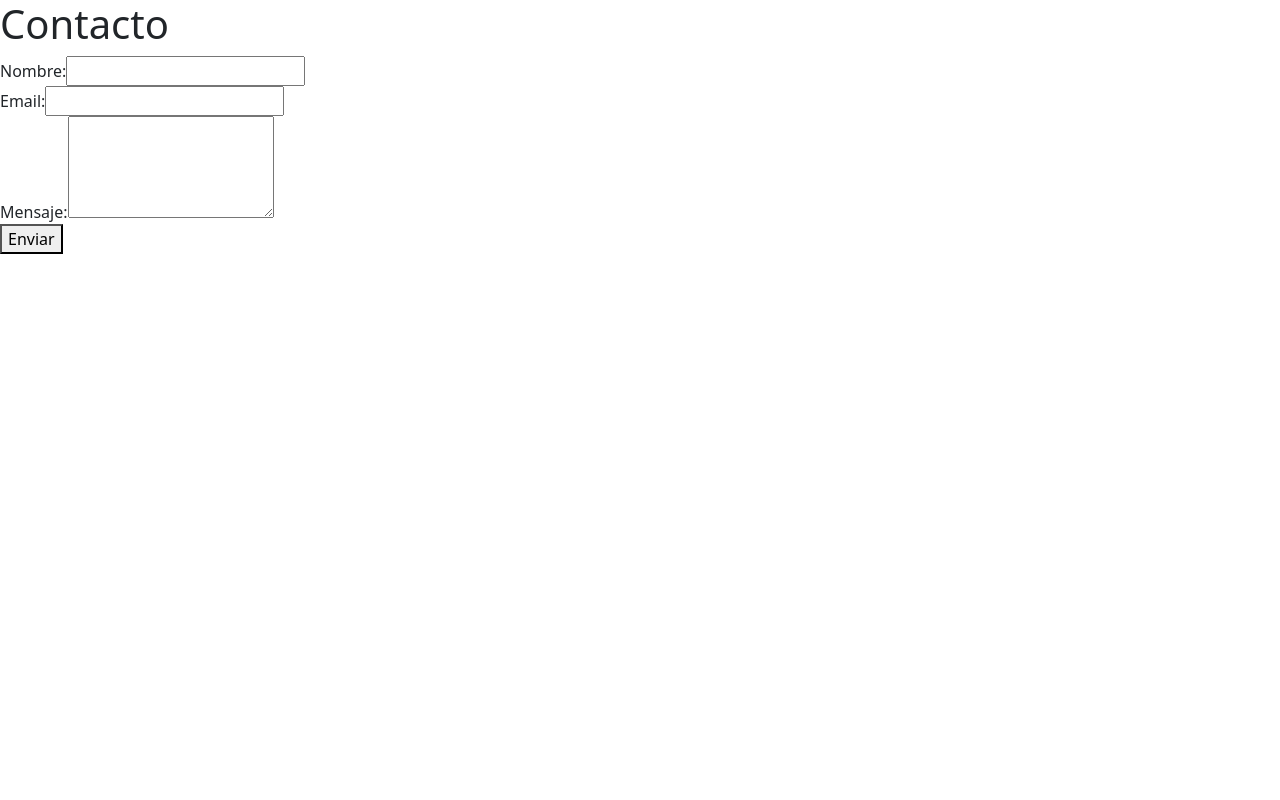
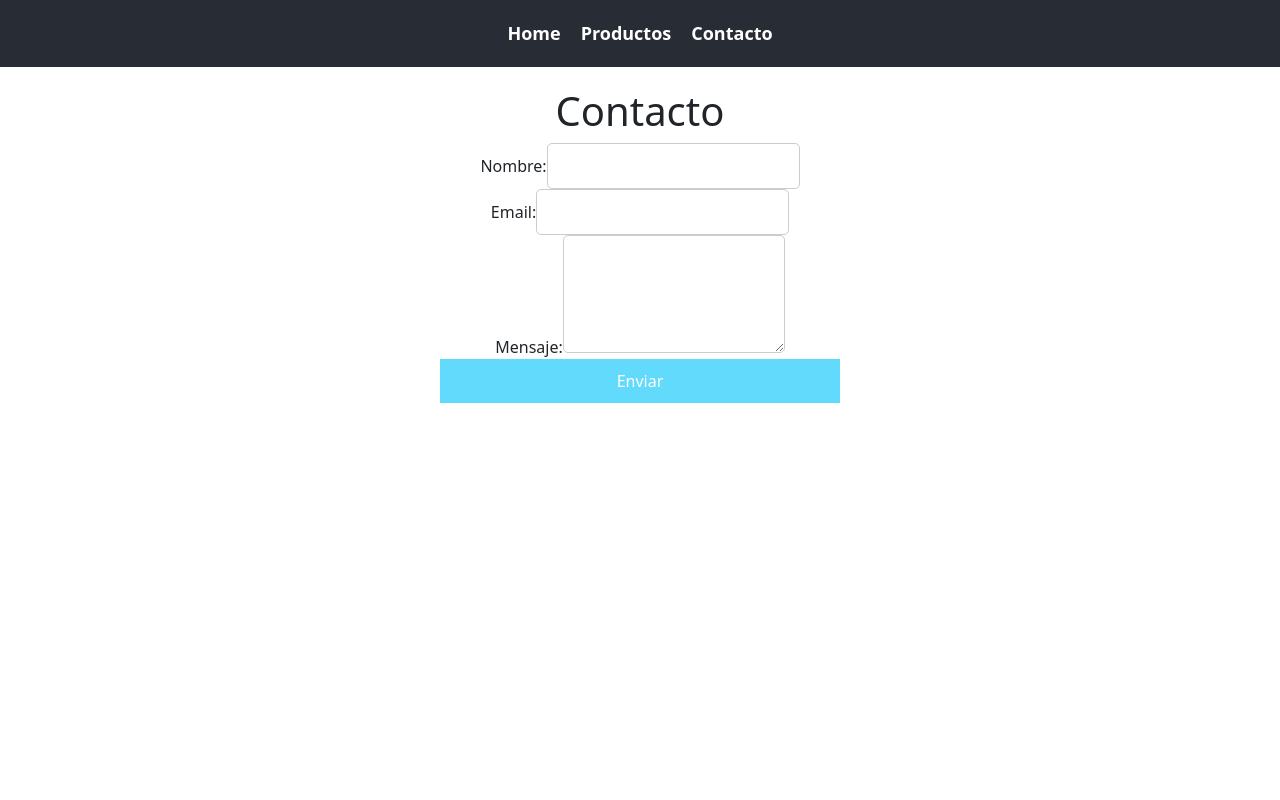
Before and after one commit to thiagobaran/TP7, a React (Create React App) app: page /contacto in a window 1280 px wide. Shown: the top 800 px of the page. Built offline with nearby package versions, Linux system fonts and the light colour scheme.

Commit message:
terminado creo

```diff
--- a/src/App.css
+++ b/src/App.css
@@ -1,38 +1,103 @@
 .App {
   text-align: center;
-}
-
-.App-logo {
-  height: 40vmin;
-  pointer-events: none;
-}
-
-@media (prefers-reduced-motion: no-preference) {
-  .App-logo {
-    animation: App-logo-spin infinite 20s linear;
-  }
+  min-height: 100vh;
+  display: flex;
+  flex-direction: column;
 }
 
 .App-header {
   background-color: #282c34;
-  min-height: 100vh;
-  display: flex;
-  flex-direction: column;
-  align-items: center;
-  justify-content: center;
-  font-size: calc(10px + 2vmin);
-  color: white;
+  padding: 20px;
 }
 
-.App-link {
+.nav-links {
+  list-style: none;
+  display: flex;
+  justify-content: center;
+  padding: 0;
+  margin: 0;
+}
+
+.nav-links li {
+  margin: 0 10px;
+}
+
+.nav-links a {
+  color: white;
+  text-decoration: none;
+  font-size: 18px;
+  font-weight: bold;
+  transition: color 0.3s ease;
+}
+
+.nav-links a:hover {
   color: #61dafb;
 }
 
-@keyframes App-logo-spin {
-  from {
-    transform: rotate(0deg);
-  }
-  to {
-    transform: rotate(360deg);
-  }
+.App-main {
+  flex: 1;
+  padding: 20px;
 }
+
+.App-footer {
+  background-color: #282c34;
+  color: white;
+  padding: 10px;
+  margin-top: auto;
+}
+
+h1 {
+  margin-bottom: 20px;
+}
+
+ul {
+  list-style: none;
+  padding: 0;
+  margin: 0;
+}
+
+li {
+  margin-bottom: 10px;
+}
+
+.carrusel {
+  width: 80%;
+  max-width: 400px;
+  margin: 20px auto;
+  height: 100%;
+}
+
+.carousel-item img {
+  height: 100%;
+  object-fit: cover;
+}
+
+form {
+  display: flex;
+  flex-direction: column;
+  max-width: 400px;
+  margin: 0 auto;
+}
+
+input,
+textarea {
+  margin-bottom: 15px;
+  padding: 10px;
+  border: 1px solid #ccc;
+  border-radius: 5px;
+  font-size: 16px;
+}
+
+button {
+  padding: 10px 20px;
+  background-color: #61dafb;
+  color: white;
+  border: none;
+  border-radius: 5px;
+  font-size: 16px;
+  cursor: pointer;
+}
+
+button:hover {
+  background-color: #44a8c7;
+}
--- a/src/App.js
+++ b/src/App.js
@@ -1,19 +1,42 @@
 import React from 'react';
-import { BrowserRouter as Router, Routes, Route } from 'react-router-dom';
+import { BrowserRouter as Router, Routes, Route, Link } from 'react-router-dom';
 import Home from './Paginas/Home';
 import Productos from './Paginas/Productos';
 import DetalleProducto from './Paginas/DetalleProducto';
 import Contacto from './Paginas/Contacto';
+import './App.css';
 
 function App() {
   return (
     <Router>
+      <div className="App">
+        <header className="App-header">
+          <nav>
+            <ul className="nav-links">
+              <li>
+                <Link to="/">Home</Link>
+              </li>
+              <li>
+                <Link to="/productos">Productos</Link>
+              </li>
+              <li>
+                <Link to="/contacto">Contacto</Link>
+              </li>
+            </ul>
+          </nav>
+        </header>
+        <main className="App-main">
           <Routes>
             <Route path="/" element={<Home />} />
             <Route path="/productos" element={<Productos />} />
             <Route path="/productos/:id" element={<DetalleProducto />} />
             <Route path="/contacto" element={<Contacto />} />
           </Routes>
+        </main>
+        <footer className="App-footer">
+          &copy; {new Date().getFullYear()} Barana's Co.
+        </footer>
+      </div>
     </Router>
   );
 }
--- /dev/null
+++ b/src/Paginas/Contacto.css
@@ -0,0 +1,29 @@
+/* Contacto.css */
+form {
+    display: flex;
+    flex-direction: column;
+    min-height: 100vh; /* Set the minimum height to cover the entire viewport */
+  }
+
+  input,
+  textarea {
+    margin-bottom: 15px;
+    padding: 10px;
+    border: 1px solid #ccc;
+    border-radius: 5px;
+    font-size: 16px;
+  }
+
+  button {
+    padding: 10px 20px;
+    background-color: #61dafb;
+    color: white;
+    border: none;
+    border-radius: 5px;
+    font-size: 16px;
+    cursor: pointer;
+  }
+
+  button:hover {
+    background-color: #44a8c7;
+  }
--- a/src/Paginas/Contacto.js
+++ b/src/Paginas/Contacto.js
@@ -1,4 +1,5 @@
 import React, { useState } from 'react';
+import "./Contacto.css";
 
 const Contacto = () => {
   const [formValues, setFormValues] = useState({ name: '', email: '', message: '' });
@@ -12,7 +13,6 @@ const Contacto = () => {
   const handleSubmit = (e) => {
     e.preventDefault();
     setIsFormSubmitted(true);
-    // Aquí puedes agregar la lógica de envío del formulario o realizar cualquier acción adicional
   };
 
   return (
@@ -23,7 +23,7 @@ const Contacto = () => {
           <p>Gracias por enviar el formulario. Nos pondremos en contacto contigo pronto.</p>
         </div>
       ) : (
-        <form onSubmit={handleSubmit}>
+        <form class="formContacto" onSubmit={handleSubmit}>
           <div>
             <label htmlFor="name">Nombre:</label>
             <input type="text" id="name" name="name" value={formValues.name} onChange={handleChange} />
--- /dev/null
+++ b/src/Paginas/DetalleProducto.css
@@ -0,0 +1,29 @@
+.detalle-producto {
+    display: flex;
+    max-width: 1000px;
+    margin: 0 auto;
+    padding: 20px;
+  }
+
+  .producto-info {
+    flex: 1;
+  }
+
+  .producto-carrousel {
+    flex: 1;
+  }
+
+  .producto-carrousel .carousel {
+    height: 100%;
+  }
+
+  .producto-carrousel .carousel img {
+    height: 100%;
+    object-fit: contain;
+  }
+
+  @media (max-width: 768px) {
+    .detalle-producto {
+      flex-direction: column;
+    }
+  }
--- a/src/Paginas/DetalleProducto.js
+++ b/src/Paginas/DetalleProducto.js
@@ -1,17 +1,20 @@
 import React, { useEffect, useState } from 'react';
 import { useParams } from 'react-router-dom';
 import axios from 'axios';
+import { Carousel } from 'react-bootstrap';
+import './DetalleProducto.css';
 
 const DetalleProducto = () => {
   const { id } = useParams();
   const [producto, setProducto] = useState(null);
 
   useEffect(() => {
-    axios.get(`https://dummyjson.com/products/${id}`)
-      .then(res => {
+    axios
+      .get(`https://dummyjson.com/products/${id}`)
+      .then((res) => {
         setProducto(res.data);
       })
-      .catch(error => {
+      .catch((error) => {
         console.log(error);
       });
   }, [id]);
@@ -23,24 +26,28 @@ const DetalleProducto = () => {
   const { title, images, description, price, discountPercentage, rating, stock, brand, category } = producto;
 
   return (
-    <div>
-      <h1>Detalle del producto: {title}</h1>
-      <h2>Imágenes:</h2>
-      <div>
-        {images.map((image, index) => (
-          <img key={index} src={image} alt={`Imagen ${index + 1}`} />
-        ))}
+    <div className="detalle-producto">
+      <div className="producto-info">
+        <h1>{title}</h1>
+        <p>Descripción: {description}</p>
+        <p>{price}$</p>
+        <p>{discountPercentage}% DE DESCUENTO</p>
+        <p>Rating: {rating}</p>
+        <p>Quedan {stock} unidades</p>
+        <p>Marca: {brand}</p>
+        <p>Categoría: {category}</p>
       </div>
-      <h2>Información:</h2>
-      <p>Descripción: {description}</p>
-      <p>Precio: {price}</p>
-      <p>Porcentaje de descuento: {discountPercentage}</p>
-      <p>Rating: {rating}</p>
-      <p>Stock: {stock}</p>
-      <p>Marca: {brand}</p>
-      <p>Categoría: {category}</p>
+      <div className="producto-carrousel">
+        <Carousel>
+          {images.map((image, index) => (
+            <Carousel.Item key={index}>
+              <img src={image} alt={`Imagen ${index + 1}`} className="d-block w-100" />
+            </Carousel.Item>
+          ))}
+        </Carousel>
+      </div>
     </div>
   );
-}
+};
 
 export default DetalleProducto;
--- a/src/Paginas/Home.css
+++ /dev/null
@@ -1,5 +0,0 @@
-.carrusel{
-    width: 500px;
-    height: 400px;
-    margin: 0 auto;
-}
--- a/src/Paginas/Home.js
+++ b/src/Paginas/Home.js
@@ -1,7 +1,6 @@
 import React, { useEffect, useState } from 'react';
 import axios from 'axios';
 import { Carousel } from 'react-bootstrap';
-import './Home.css';
 
 const Home = () => {
   const [prodRandom, setProdRandom] = useState([]);
--- a/src/Paginas/Productos.js
+++ b/src/Paginas/Productos.js
@@ -1,5 +1,7 @@
+// Productos.js
 import React, { useState, useEffect } from 'react';
 import axios from 'axios';
+import { Link } from 'react-router-dom';
 
 const Productos = () => {
   const [productosOriginales, setProductosOriginales] = useState([]);
@@ -11,20 +13,21 @@ const Productos = () => {
   }, []);
 
   const obtenerProductos = () => {
-    axios.get('https://dummyjson.com/products')
-      .then(res => {
+    axios
+      .get('https://dummyjson.com/products')
+      .then((res) => {
         const productos = res.data.products;
         setProductosOriginales(productos);
         setProductosFiltrados(productos);
       })
-      .catch(error => {
+      .catch((error) => {
         console.log(error);
       });
   };
 
   const filtrarPorCategoria = () => {
     if (filtroCategoria) {
-      const productosFiltrados = productosOriginales.filter(producto =>
+      const productosFiltrados = productosOriginales.filter((producto) =>
         producto.category.toLowerCase().includes(filtroCategoria.toLowerCase())
       );
       setProductosFiltrados(productosFiltrados);
@@ -45,13 +48,17 @@ const Productos = () => {
       />
       <button onClick={filtrarPorCategoria}>Filtrar</button>
 
-      <ul>
-        {productosFiltrados.map(producto => (
-          <li key={producto.id}><b>{producto.title}</b></li>
+      <ul className="productos-lista">
+        {productosFiltrados.map((producto) => (
+          <li key={producto.id}>
+            <Link to={`/productos/${producto.id}`}>
+              <b>{producto.title}</b>
+            </Link>
+          </li>
         ))}
       </ul>
     </div>
   );
-}
+};
 
 export default Productos;
```
Also changed, not shown: src/Paginas/Productos.css (added, +19 -0 lines). Lines whose indentation alone changed are shown as unchanged.
